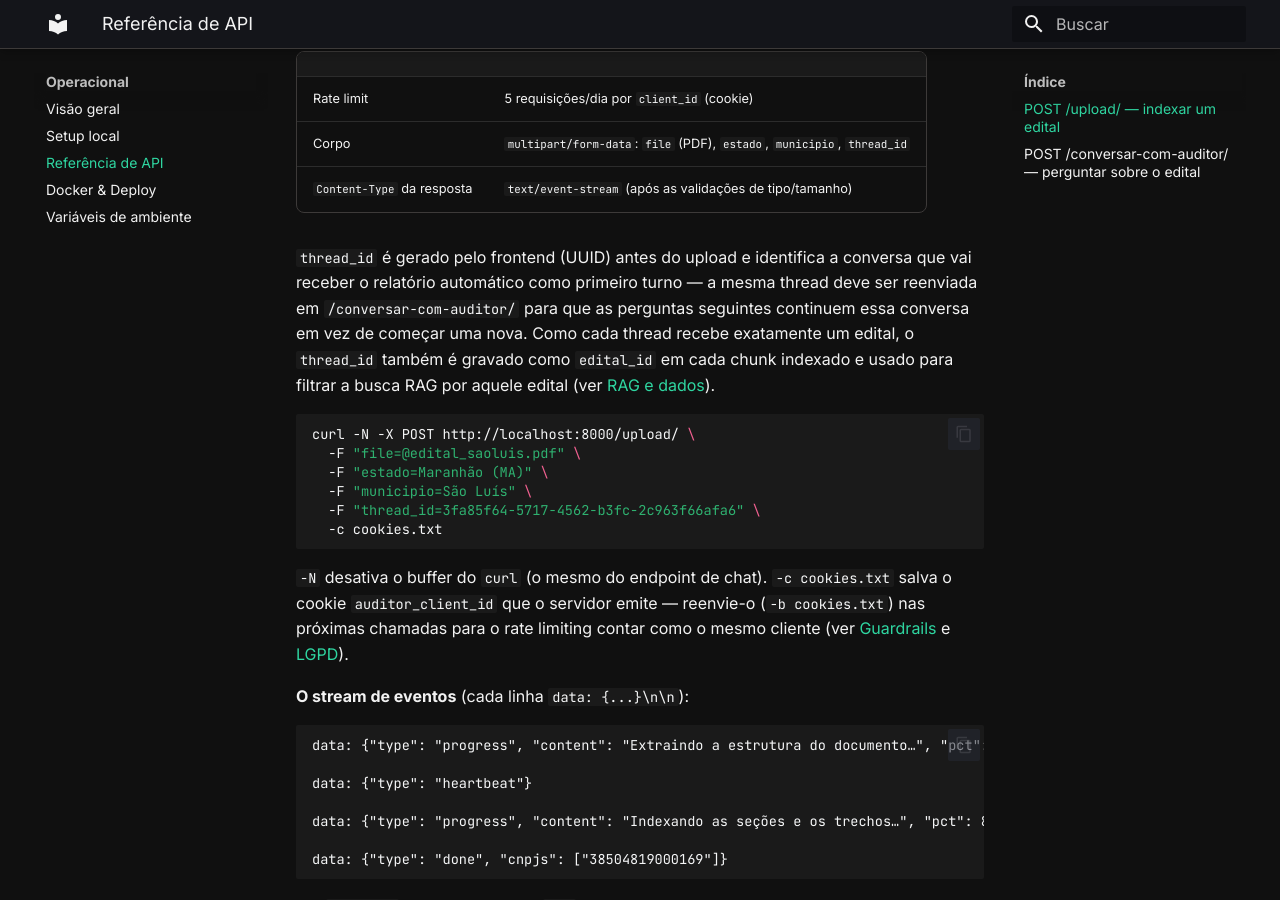
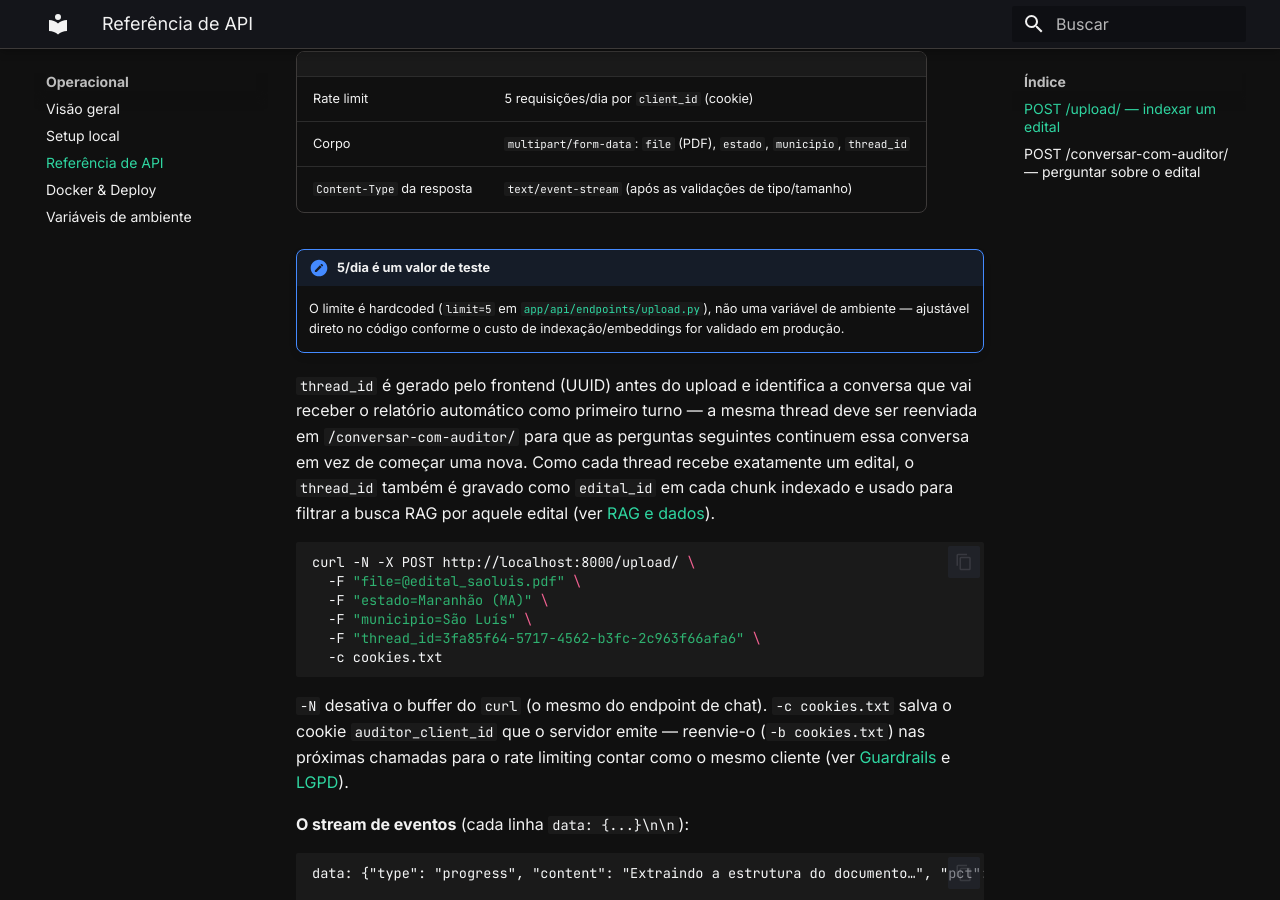
Before and after one commit to Moreira-89/auditor-cidadao, an MkDocs documentation site: the page built from docs/operacional/api.md, in a window 1280 px wide and 900 px high, scrolled down 558 px. Built offline with MkDocs 1.6.1 and Material for MkDocs 9.7.7, drawn with Linux system fonts in a browser that asks for light colours.

Commit message:
docs(operacional): marca rate limit de upload como valor de teste
O limite de 5/dia em /upload/ é hardcoded, não uma env var — deixa
claro que é ajustável conforme o custo real de indexação for validado.

```diff
--- a/docs/operacional/api.md
+++ b/docs/operacional/api.md
@@ -20,6 +20,9 @@ terminando bem).
 | Rate limit | 5 requisições/dia por `client_id` (cookie) |
 | Corpo | `multipart/form-data`: `file` (PDF), `estado`, `municipio`, `thread_id` |
 | `Content-Type` da resposta | `text/event-stream` (após as validações de tipo/tamanho) |
+
+!!! note "5/dia é um valor de teste"
+    O limite é hardcoded (`limit=5` em [`app/api/endpoints/upload.py`](https://github.com/Moreira-89/auditor-cidadao/blob/main/backend/app/api/endpoints/upload.py)), não uma variável de ambiente — ajustável direto no código conforme o custo de indexação/embeddings for validado em produção.
 
 `thread_id` é gerado pelo frontend (UUID) antes do upload e identifica a conversa que vai receber o
 relatório automático como primeiro turno — a mesma thread deve ser reenviada em
```
